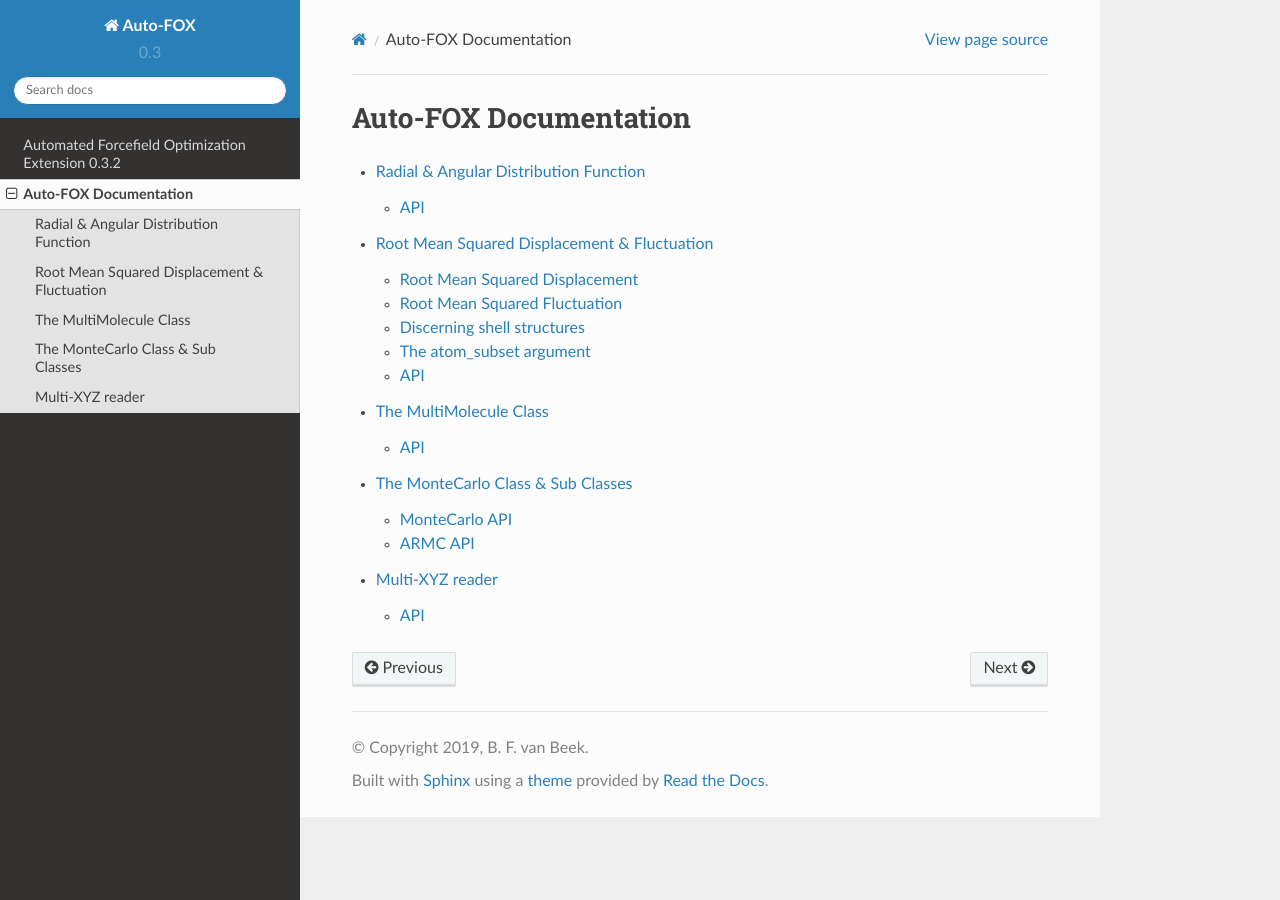
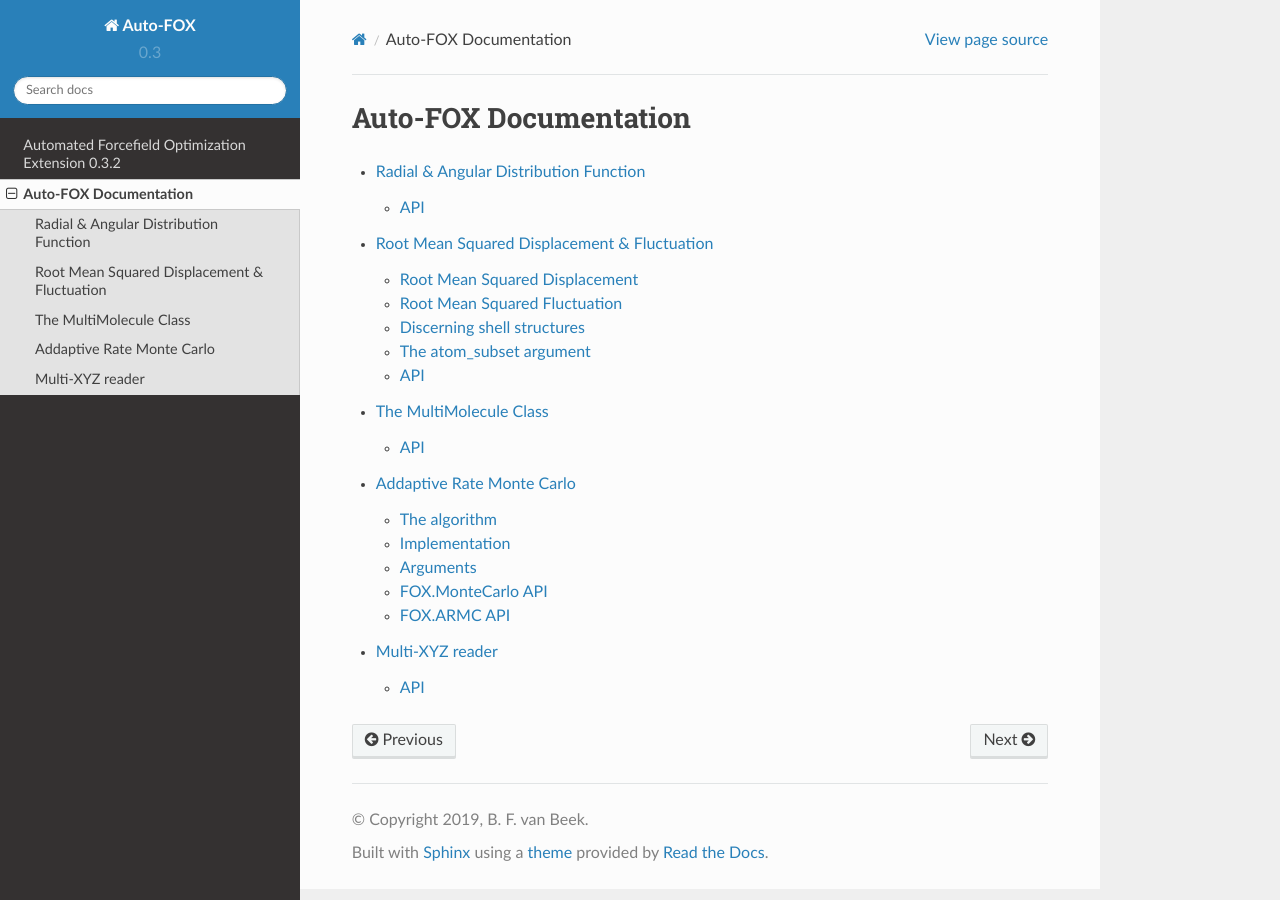
Before and after one commit to nlesc-nano/auto-FOX, a Sphinx documentation site: the page built from docs/0_documentation.rst, in a window 1280 px wide. Built offline with Sphinx 7.4.7 and the Read the Docs theme 2.0.0, drawn with Linux system fonts in a browser that asks for light colours; part of the change alters nothing that is shown.

Commit message:
Update 4_monte_carlo.rst

```diff
--- a/docs/4_monte_carlo.rst
+++ b/docs/4_monte_carlo.rst
@@ -1,4 +1,7 @@
 .. _Monte Carlo:
+
+Addaptive Rate Monte Carlo
+==========================
 
 The general idea of the MonteCarlo class, and its subclasses, is to fit a
 classical potential energy surface (PES) to an *ab-initio* PES by optimizing
@@ -9,15 +12,20 @@ Carlo (ARMC, 1_) method described by S. Cosseddu *et al* in
 
 The implemented algorithm can be summarized as following:
 
+The algorithm
+-------------
+
 1.  A trial state, :math:`S_{l}`, is generated by moving a random parameter
-    retrieved from a user-specified parameter set.
-2.  It is checked whether or not the trial state was previously visited.
+    retrieved from a user-specified parameter set (*e.g.* atomic charge).
 
-    * If ``True``, retrieve the previously calculated PES.
-    * If ``False``, calculate a new PES with the generated parameters.
+2.  It is checked whether or not the trial state has been previously visited.
+
+    *   If ``True``, retrieve the previously calculated PES.
+    *   If ``False``, calculate a new PES with the generated parameters
+        :math:`S_{l}`.
 
 .. math::
-    :label: eq:pfx1
+    :label: Eq. 1
 
     p(k \leftarrow l) =
     \Biggl \lbrace
@@ -29,10 +37,11 @@ The implemented algorithm can be summarized as following:
 
 3.  The move is accepted if the new set of parameters, :math:`S_{l}`, lowers
     the auxiliary error (:math:`\Delta \varepsilon_{QM-MM}`) with respect to
-    the previous set of accepted parameters, :math:`S_{k}` (see :eq:`pfx1` & :eq:`pfx2`).
+    the previous set of accepted parameters, :math:`S_{k}`
+    (see :eq:`Eq. 1` & :eq:`Eq. 2`).
 
 .. math::
-    :label: eq:pfx2
+    :label: Eq. 2
 
     \Delta \varepsilon_{QM-MM} =
     \sum_{n} \sqrt{
@@ -42,12 +51,12 @@ The implemented algorithm can be summarized as following:
 4.  The parameter history is updated.
     Based on whether or not the new parameter set is accepted the
     auxiliary error of either :math:`S_{l}` or :math:`S_{k}` is increased
-    by the variable :math:`\phi` (see eq 3). In this way, the underlying PES is
-    continuously modified, preventing the optimizer from getting stuck in a
-    (local) minima in the parameter space.
+    by the variable :math:`\phi` (see :eq:`Eq. 3`). In this manner, the
+    underlying PES is continuously modified, preventing the optimizer
+    from getting stuck in a (local) minima in the parameter space.
 
 .. math::
-    :label: eq:pfx3
+    :label: Eq. 3
 
     \Delta \varepsilon_{QM-MM} ( S_{x} ) + \phi =
     \Biggl \lbrace
@@ -59,12 +68,13 @@ The implemented algorithm can be summarized as following:
 
 5.  The parameter :math:`\phi` is updated at regular intervals
     in order to maintain a constant acceptance rate, :math:`\alpha_{t}`.
-    This is illustrated in eq 4, where the total number of
-    :math:`\kappa \omega` iterations is divided into :math:`\kappa`
-    super- and :math:`\omega` sub-iterations.
+    This is illustrated in :eq:`Eq. 4`, where :math:`\phi` is updated
+    the begining of every super-iteration :math:`\kappa`. In this example
+    the total number of iterations, :math:`\kappa \omega`, is divided into
+    :math:`\kappa` super- and :math:`\omega` sub-iterations.
 
 .. math::
-    :label: eq:pfx4
+    :label: Eq. 4
 
     \phi_{\kappa \omega} =
     \phi_{ ( \kappa - 1 ) \omega} * \gamma^{
@@ -74,25 +84,75 @@ The implemented algorithm can be summarized as following:
     \kappa = 1, 2, 3, ..., N
 
 
+Implementation
+--------------
+
+Example ARMC code.
+
+.. code:: python
+
+    >>> from os.path import join
+
+    >>> import FOX
+    >>> from FOX import (ARMC, MultiMolecule, get_template, get_example_xyz)
 
 
+    # Read the .xyz file and create a .psf file
+    >>> str_file = join(FOX.__path__[0], 'data/formate.str')
+    >>> mol = MultiMolecule.from_xyz(get_example_xyz())
+    >>> mol.guess_bonds(atom_subset=['C', 'O', 'H'])
+    >>> mol.update_atom_type(str_file)
+    >>> mol.update_atom_charge('Cd', 2.0)
+    >>> mol.update_atom_charge('Se', -2.0)
+    >>> psf = mol.as_psf(return_blocks=True)
 
-The MonteCarlo Class & Sub Classes
-==================================
+    # Prepare the ARMC settings
+    >>> s = get_template('armc.yaml')
+    >>> s.job.psf = psf
+    >>> s.job.molecule = mol
 
-The API of the :class:`FOX.MonteCarlo` and the :class:`FOX.ARMC` subclass.
+    # Start the MC parameterization
+    >>> armc = ARMC.from_dict(s)
+    >>> armc.init_armc()
 
-MonteCarlo API
---------------
+Arguments
+---------
+
+========================== =============== ===========================================================================================
+ Parameter                  Default         Parameter description
+========================== =============== ===========================================================================================
+ param.charge               -               A dictionary with atoms and matching charges
+ param.epsilon              -               A dictionary with atom-pairs and the matching Lennard-Jones :math:`\epsilon` parameter
+ param.sigma                -               A dictionary with atom-pairs and the matching Lennard-Jones :math:`\sigma` parameter
+ armc.iter_len              50000           The total number of ARMC iterations :math:`\kappa \omega`
+ armc.sub_iter_len          100             The length of each ARMC subiteration :math:`\omega`
+ armc.gamma                 2.0             The constant :math:`gamma`, see :eq:`Eq. 4`
+ armc.a_target              0.25            The target acceptance rate :math:`\alpha_{t}`, see :eq:`Eq. 4`
+ armc.phi                   1.0             The initial value of the variable :math:`\phi`, see :eq:`Eq. 3` and :eq:`Eq. 4`
+ job.molecule               -               A :class:`.MultiMolecule` instance or .xyz filename
+ job.settings               md_cp2k.yaml    A dictionary of job settings or the filename of .yaml file containing job settings
+ job.type                   Cp2kJob         The job type
+ job.name                   cp2kjob         The base name of the various molecular dynamics jobs
+ job.workdir                MM_MD_workdir   The name of the to-be created directory which is to contain all molecular dynamics jobs
+ job.keepfiles              False           Whether the raw MD results should be saved or deleted
+ hdf5_file                  ARMC.hdf5       The filename of the to-be created hdf5 file containing all ARMC results
+ move.range.start           0.005           Controls the minimum stepsize of Monte Carlo moves
+ move.range.stop            0.1             Controls the maximum stepsize of Monte Carlo moves
+ move.range.step            0.005           Controls the allowed stepsize values between the minima and maxima
+ move.charge_constraints    -               Controls constraints applied to the atomic charges during Monte Carlo moves
+========================== =============== ===========================================================================================
+
+FOX.MonteCarlo API
+------------------
 
 .. autoclass:: FOX.classes.monte_carlo.MonteCarlo
     :members:
 
-ARMC API
---------
+FOX.ARMC API
+------------
 
 .. autoclass:: FOX.classes.monte_carlo.ARMC
     :members:
 
 
-.. _1: dx.doi.org/10.1021/acs.jctc.6b01089
+.. _1: https://dx.doi.org/10.1021/acs.jctc.6b01089
```
